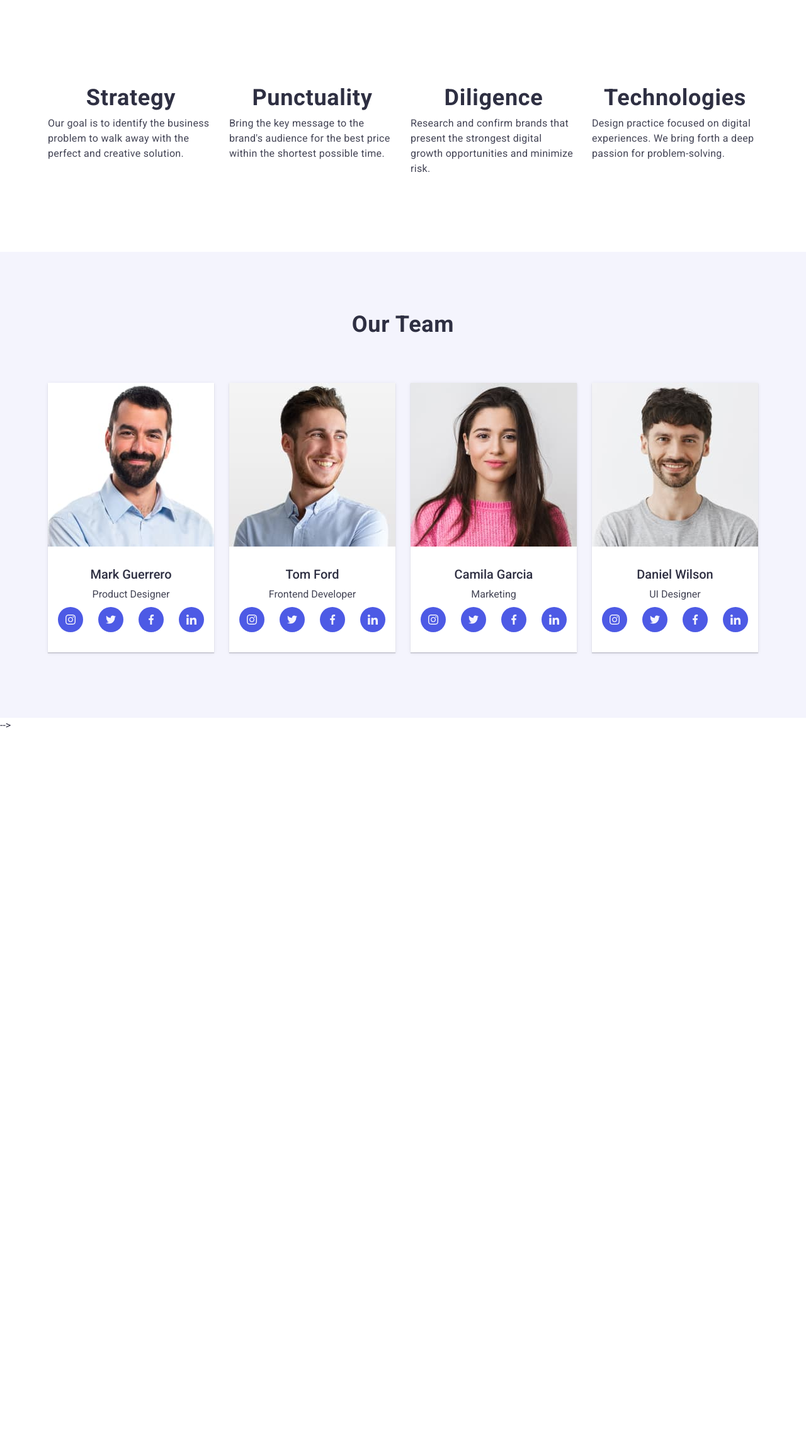
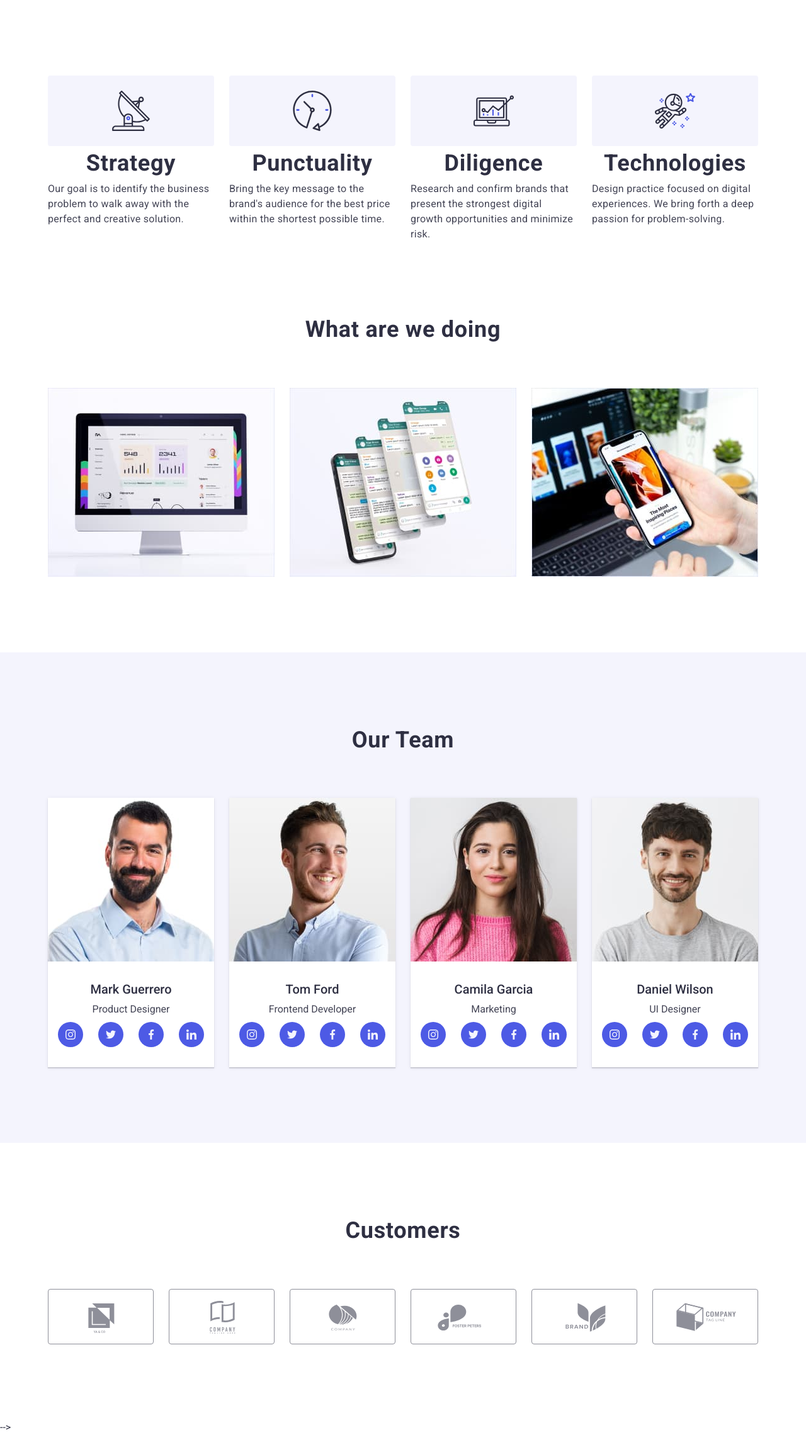
Before and after one commit to ProManSkill/goit-markup-hw-07, a plain HTML site: page index.html in a window 1280 px wide. Shown: the whole page at 63% size. Before the commit the page ends 1164 px from the top, so only its background shows below. Drawn offline with nearby package versions, Linux system fonts and the light colour scheme.

Commit message:
секція кастомерс

```diff
--- a/css/desktop.css
+++ b/css/desktop.css
@@ -1,4 +1,4 @@
-@media  screen and (min-width:1158px) {
+@media  screen and (min-width:1200px) {
     .container {
         max-width: 1158px;
         gap: 24px;
@@ -8,7 +8,6 @@
         padding-bottom: 120px;
         }
         .feature-list {
-            margin-top: 8px;
             gap: 24px;}
         .feature-containers{
             max-width: 264px;
@@ -19,17 +18,11 @@
                 line-height: 1.11;
                 text-align: center;
                 letter-spacing: 0.02em;}
+
                 .feature-list .subtitle{
-                    font-weight: 400;
+                    font-weight: 400;}
         .feature-containers::before{
             display: block;
-            content: "";
-            height: 112px;
-            background-size: 64px;
-            background-repeat: no-repeat;
-            background-position: center;
-            background-color:var(--footer-logo-color);
-            border-radius: 4px;
         }
         .about{
             display: flex;
@@ -38,5 +31,8 @@
     padding-top: 120px;
     padding-bottom: 120px;
         }
-
+        .customers{
+            padding-top: 120px;
+            padding-bottom: 120px;
+            }
 }
--- a/css/mob.css
+++ b/css/mob.css
@@ -1,9 +1,7 @@
 @media  screen and (min-width:480px) {
     .container {
-        max-width: 426px;
-        }
-        .container-team{
         max-width: 428px;
         }
 
+
 }
--- a/css/styles.css
+++ b/css/styles.css
@@ -322,9 +322,7 @@ flex-wrap: wrap;
 gap: 72px;
 color:var(--primary-text-color);}
 
-/* .feature-containers{
-max-width: 264px;
-} */
+
 
 .feature-containers::before{
     display: none;
@@ -426,16 +424,18 @@ text-align: center;}
 
 
 .customers{
-padding-top: 130px;
-padding-bottom: 120px;
+padding-top: 96px;
+padding-bottom: 96px;
 }
 .customers-list {
 display: flex;
-gap: 24px;
+flex-wrap: wrap;
+gap: 72px 16px;
+justify-content: center;
 }
 
 .customers-item {
-width: 168px;
+width: 190px;
 height: 88px;
 }
 .customers-link {
--- a/css/tablet.css
+++ b/css/tablet.css
@@ -1,6 +1,16 @@
 @media  screen and (min-width:768px) {
     .container {
         max-width: 768px;
+        }
+
+        .feature-containers{
+            max-width: 356px;
+            }
+        .feature-list {
+            gap: 72px 24px;
+        }
+        .feature-containers .title{
+            text-align: left;
         }
         .team-list{
             gap: 64px 24px;
@@ -10,4 +20,12 @@
             padding-bottom: 104px;
             }
 
+            .customers-list {
+                gap: 72px 24px;
+                }
+
+                .customers-item {
+                width: 168px;
+                }
+
 }
--- a/index.html
+++ b/index.html
@@ -219,7 +219,7 @@
                 </ul>
             </div>
                </section>
-               <!-- <section class="customers">
+               <section class="customers">
                 <div class="container">
                     <h2 class="section-title">Customers</h2>
                     <ul class="customers-list list">
@@ -255,7 +255,7 @@
                         </a></li>
                     </ul>
                 </div>
-               </section> -->
+               </section>
          </main>
     <!-- <footer class="footer">
         <div class="container footer-container">
```
